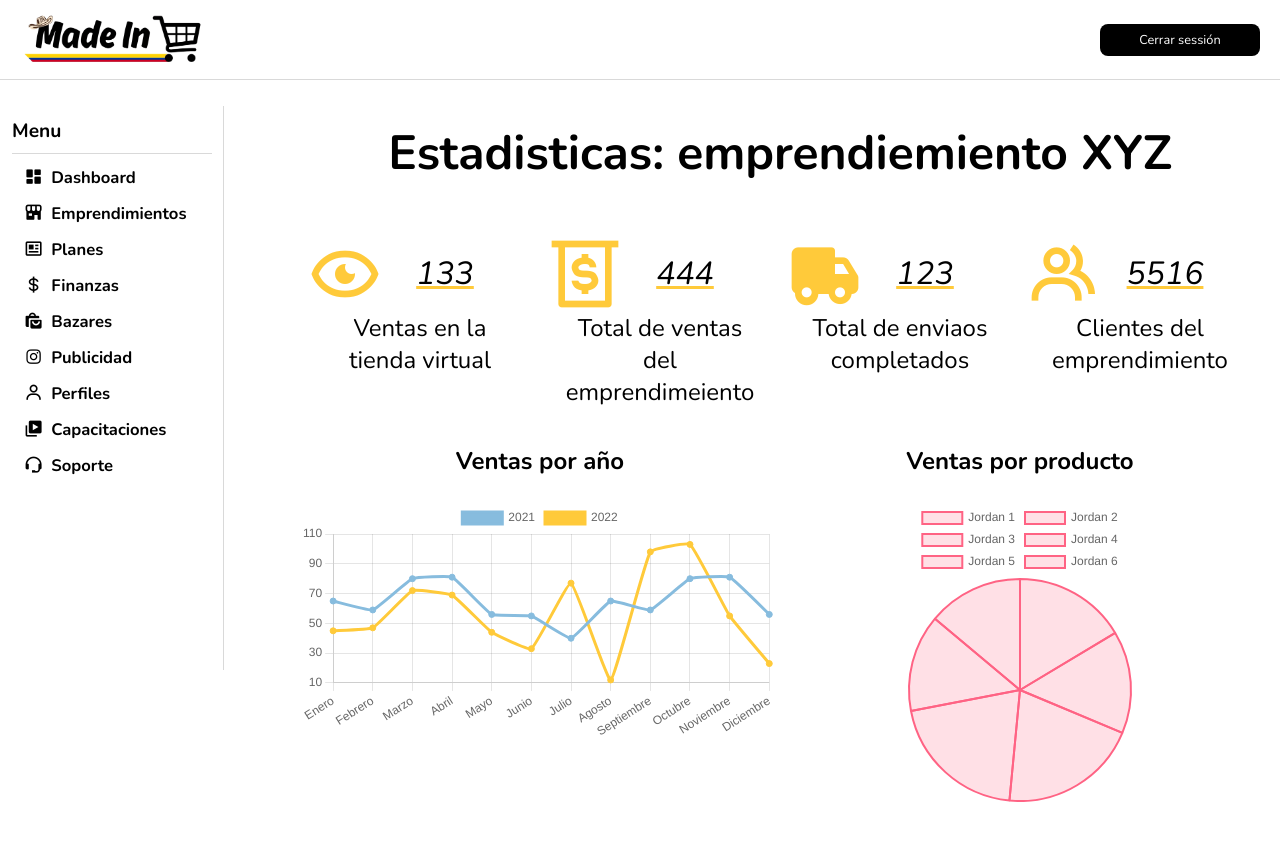
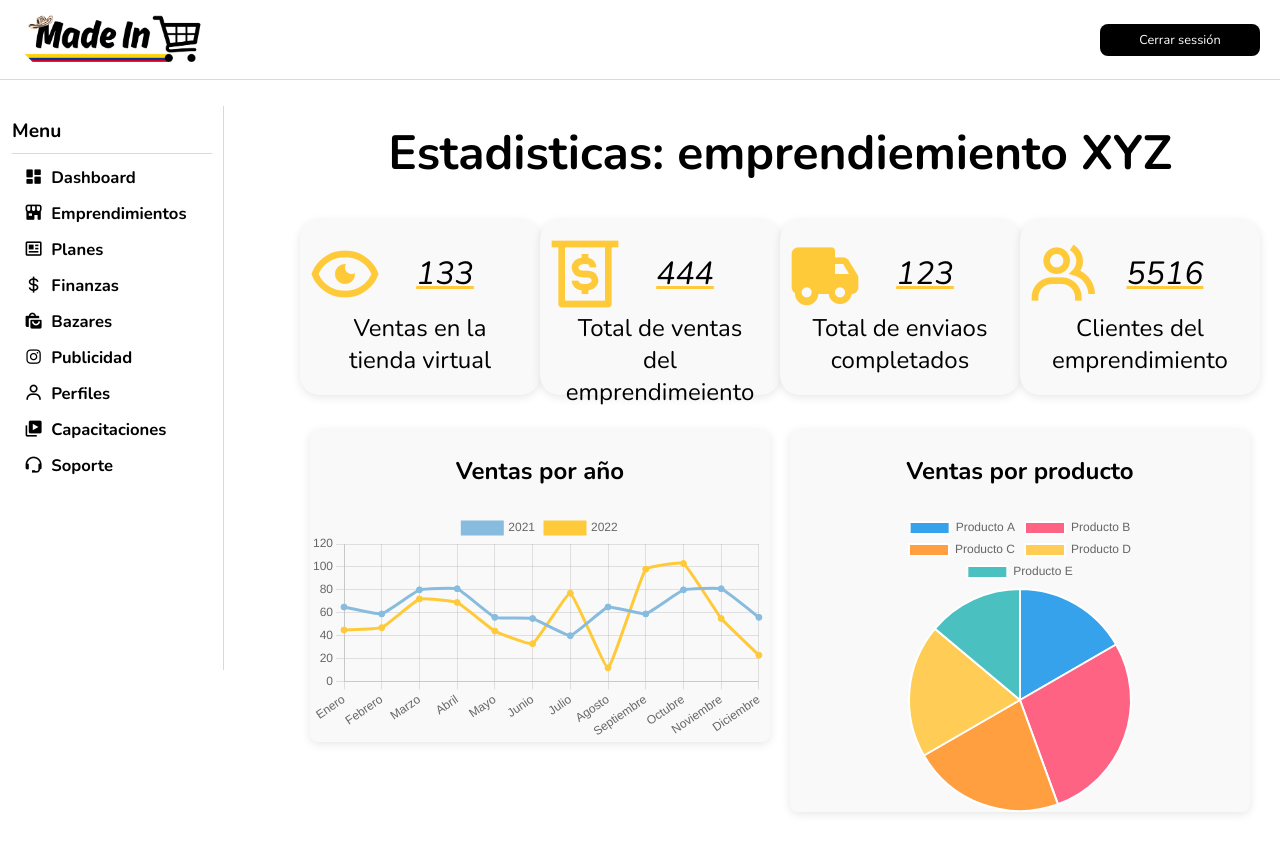
Before and after one commit to InnovaTech-arquitectura/front-admin, an Angular app: page /emprendimientos/1 in a window 1280 px wide. Shown: the top 852 px of the page. Built offline with nearby package versions, Linux system fonts and the light colour scheme.

Commit message:
Correcciones diseño graficas Graphs  y Stats emprendimiento
Se mejoraron las graficas de estas pantallas para que se vieran mejor

```diff
--- a/src/app/dashboard/graphs/graphs.component.html
+++ b/src/app/dashboard/graphs/graphs.component.html
@@ -6,7 +6,7 @@
     <section class="contenido">
 
         <div class="titulo">
-			<h1>Editar empleado</h1>
+			<h1>Dashboard Estadisticas Generales</h1>
 		</div>
 
         <div class="parent">
@@ -22,7 +22,7 @@
                 <h2>Ventas Totales</h2>
                 <div class="spacer"></div>
                 <div class="graph_container">
-                    <app-pie-chart [chartData]="chartData4"></app-pie-chart>
+                    <app-pie-chart [chartData]="chartData2"></app-pie-chart>
                 </div>
             </div>
 
@@ -46,7 +46,7 @@
                 <h2>Participacion en Eventos</h2>
                 <div class="spacer"></div>
                 <div class="graph_container">
-                    <app-bar-chart [chartData]="chartData3" ></app-bar-chart>
+                    <app-bar-chart [chartData]="chartData5" ></app-bar-chart>
                 </div>
             </div>
         </div>
--- a/src/app/dashboard/graphs/graphs.component.ts
+++ b/src/app/dashboard/graphs/graphs.component.ts
@@ -9,37 +9,36 @@ export class GraphsComponent {
 
   chartData1 = {
     labels: ['January', 'February', 'March', 'April', 'May', 'June', 'July', 'August', 'September', 'October', 'November', 'December'],
-    data: [65, 59, 80, 81, 56, 55, 40, 70, 75, 85, 90, 100],
-    label: 'Ingresos Anuales',
+    data: [50, 45, 60, 70, 80, 90, 100, 110, 120, 130, 140, 150],
+    label: 'Emprendedores Registrados',
+    color: '#42a5f5'
+  };
+
+  chartData2 = {
+    labels: ['Emprendedor A', 'Emprendedor B', 'Emprendedor C', 'Emprendedor D', 'Emprendedor E'],
+    data: [3000, 5000, 4000, 3500, 2500],
+    label: 'Ventas Totales',
+    color: ['#ff6384', '#36a2eb', '#cc65fe', '#ffce56', '#2ecc71']
+  };
+
+  chartData3 = {
+    labels: ['January', 'February', 'March', 'April', 'May', 'June', 'July', 'August', 'September', 'October', 'November', 'December'],
+    data: [12000, 15000, 16000, 18000, 20000, 22000, 25000, 27000, 30000, 32000, 35000, 38000],
+    label: 'Ingresos Totales Generados',
     color: '#63c5da'
   };
 
-  chartData2 = {
-    labels: ['January', 'February', 'March', 'April', 'May', 'June', 'July', 'August', 'September', 'October', 'November', 'December'],
-    data: [30, 40, 60, 50, 70, 45, 80, 65, 90, 80, 70, 60], // Datos diferentes
-    label: 'Gastos Anuales',
-    color: 'rgb(255, 99, 132)'
-  };
-
-  chartData3 = {
-    labels: ['Plan 1', ' Plan2', 'Plan 3'],
-    data: [10,100,50], // Datos diferentes
-    label: 'Ingresos por plan',
-    color: '#ffca3a'
-  };
-
   chartData4 = {
-    labels: ['Plan 1', 'Plan 2', 'Plan 3'],
-    data: [200, 550, 110], // Datos para el gráfico
-    label: 'Usuarios por plan',
-    color: ['#63c5da', 'rgb(255, 99, 132)', '#ffca3a'] // Colores para cada segmento
+    labels: ['Suscripción Básica', 'Suscripción Premium', 'Suscripción VIP'],
+    data: [400, 300, 100],
+    label: 'Suscripciones Activas',
+    color: ['#f39c12', '#e74c3c', '#3498db']
   };
 
   chartData5 = {
-    labels: ['Plan 1', 'Plan 2', 'Plan 3'],
-    data: [200, 550, 110], // Datos para el gráfico
-    label: 'Usuarios por plan',
-    color: ['#63c5da', 'rgb(255, 99, 132)', '#ffca3a'] // Colores para cada segmento
+    labels: ['Evento 1', 'Evento 2', 'Evento 3', 'Evento 4', 'Evento 5'],
+    data: [200, 180, 220, 160, 250],
+    label: 'Participación en Eventos',
+    color: '#8e44ad'
   };
-
 }
--- a/src/app/emprendimientos/stats-emprendimiento/stats-emprendimiento.component.css
+++ b/src/app/emprendimientos/stats-emprendimiento/stats-emprendimiento.component.css
@@ -87,7 +87,8 @@ body {
 	flex-direction: column;
 	width: calc(260px - 5px);
 	height: 175px;
-	background-color: #ffffff;
+	background-color: #f9f9f9;
+	box-shadow: 0 2px 10px rgba(0, 0, 0, 0.1);
 	border-radius: 20px;
 	transition: all 0.4s;
 }
@@ -178,6 +179,12 @@ body {
     flex-direction: column;
     justify-content: center;
     align-items: center;
+	background-color: #f9f9f9;
+    border-radius: 8px;
+    box-shadow: 0 2px 10px rgba(0, 0, 0, 0.1);
+    margin: 10px;
+    width: 100%;
+    height: 100%;
 }
 
 .grafica_Der {
@@ -187,6 +194,12 @@ body {
     flex-direction: column;
     justify-content: center;
     align-items: center;
+	background-color: #f9f9f9;
+    border-radius: 8px;
+    box-shadow: 0 2px 10px rgba(0, 0, 0, 0.1);
+    margin: 10px;
+    width: 100%;
+    height: 100%;
 }
 
 .grafica_Der h1, .grafica_Izq h1 {
--- a/src/app/emprendimientos/stats-emprendimiento/stats-emprendimiento.component.html
+++ b/src/app/emprendimientos/stats-emprendimiento/stats-emprendimiento.component.html
@@ -84,7 +84,6 @@
             <div class = "grafica_Izq">
                 <h1> Ventas por año </h1>
                 <div class = "chart1">
-                    <!-- <app-line-chart *ngIf="salesByYear" [chartData]="data"></app-line-chart> -->
                     <canvas id="chart">{{ chart }}</canvas>
                 </div>
             </div>
@@ -92,7 +91,6 @@
             <div class = "grafica_Der">
                 <h1> Ventas por producto </h1>
                 <div class = "chart">
-                    <!-- <app-pie-chart [chartData]="data2"></app-pie-chart> -->
                     <canvas id="chart2">{{ chart2 }}></canvas>
                 </div>
             </div>
--- a/src/app/emprendimientos/stats-emprendimiento/stats-emprendimiento.component.ts
+++ b/src/app/emprendimientos/stats-emprendimiento/stats-emprendimiento.component.ts
@@ -41,17 +41,11 @@ export class StatsEmprendimientoComponent implements OnInit {
     };
 
     const data2 = {
-      labels: ['Jordan 1', 'Jordan 2', 'Jordan 3', 'Jordan 4', 'Jordan 5', 'Jordan 6'],
+      labels: ['Producto A', 'Producto B', 'Producto C', 'Producto D', 'Producto E'],
       datasets: [{
         label: 'Ventas 2021',
-        data: [65, 59, 80, 81, 56, 55],
-        backgroundColor: [
-          'rgba(255, 99, 132, 0.2)',
-        ],
-        fill: false,
-        borderColor:
-          'rgb(255, 99, 132)',
-        tension: 0.1
+        data: [300, 500, 400, 350, 250],
+        Color: ['#ff6384', '#36a2eb', '#cc65fe', '#ffce56', '#2ecc71'],
       }
     ]
     };
```
